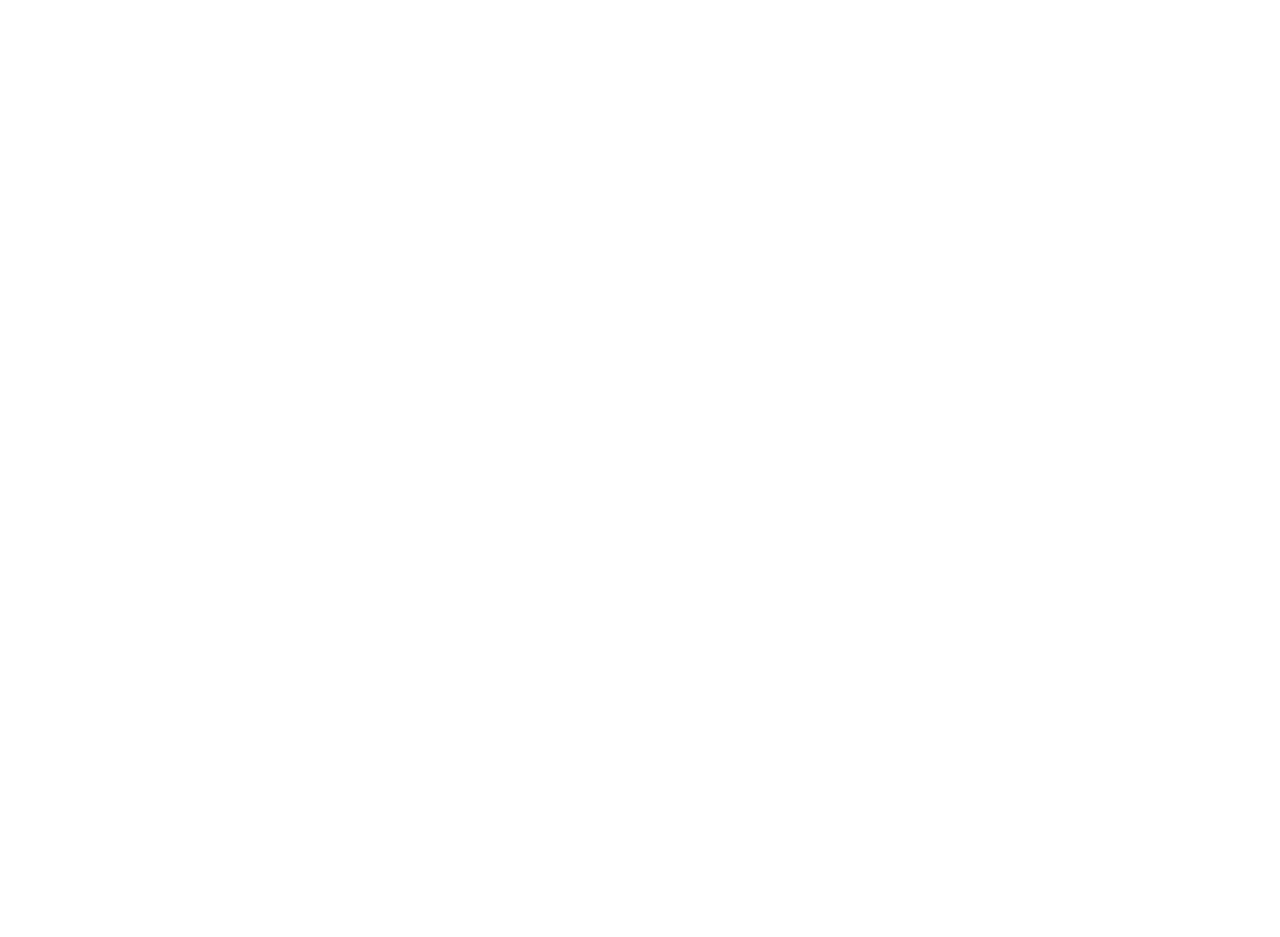
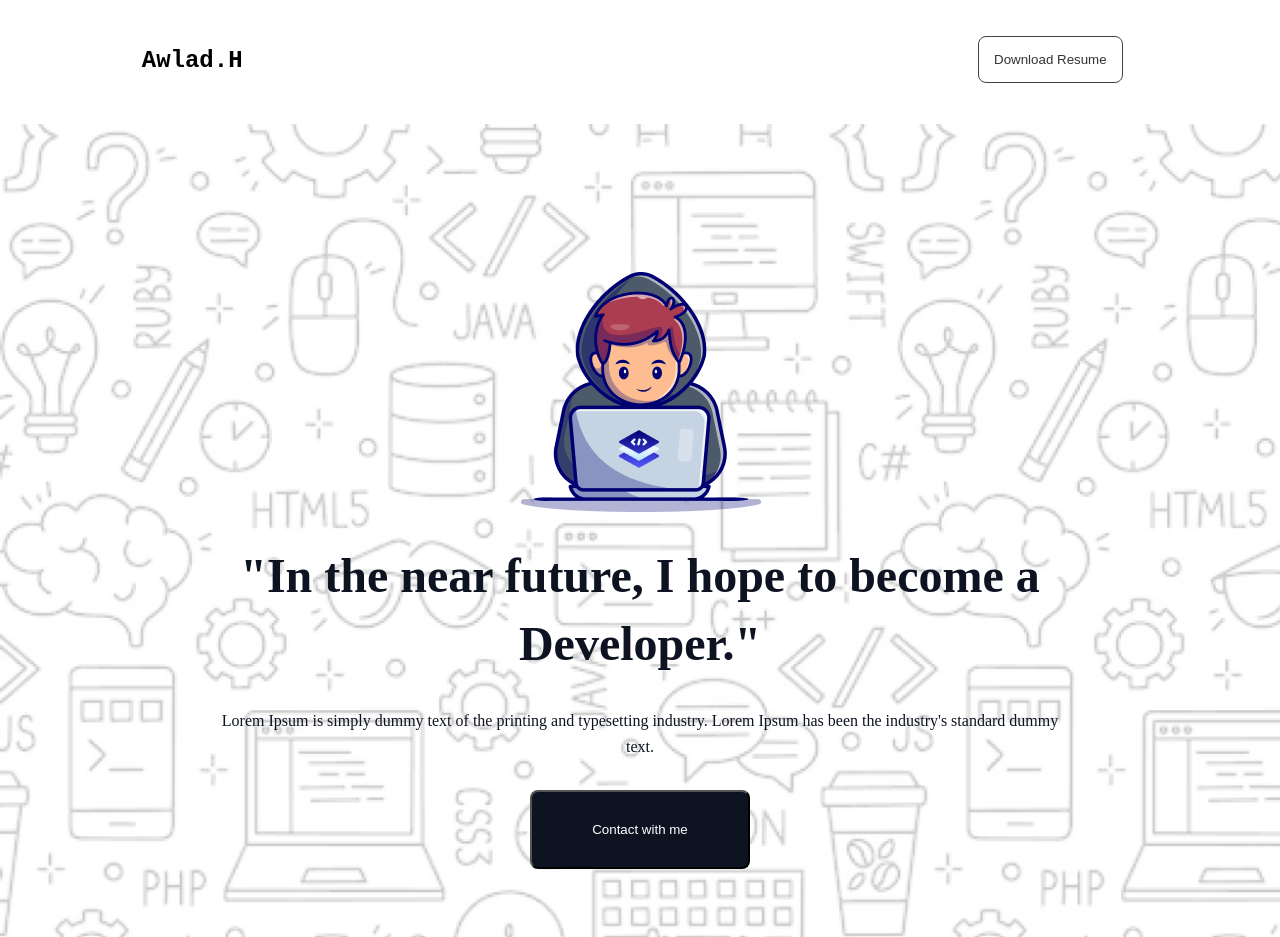
Before and after one commit to lesun93/B10A1, a plain HTML site: page index.html in a window 1280 px wide. Before the commit the page ends 800 px from the top, so only its background shows below. Drawn offline with Linux system fonts and the light colour scheme; a web font is replaced by a local one.

Commit message:
adding Hero page code

```diff
--- a/index.html
+++ b/index.html
@@ -4,8 +4,33 @@
                               <meta charset="UTF-8">
                               <meta name="viewport" content="width=device-width, initial-scale=1.0">
                               <title>B10A1</title>
+                              <link rel="preconnect" href="https://fonts.googleapis.com">
+<link rel="preconnect" href="https://fonts.gstatic.com" crossorigin>
+<link href="https://fonts.googleapis.com/css2?family=Azeret+Mono:ital,wght@0,100..900;1,100..900&display=swap" rel="stylesheet">
+                              <link rel="stylesheet" href="style/style.css">
 </head>
-<body>
+<body class="amf">
+                              <header>
+                                                            <div class="top">
+                                                                                          <h2 class="th">Awlad.H</h3>
+                                                                                          <p class="lth"><button class="dr">Download Resume</button></p>
 
+                                                            </div>
+                                                            <section id="hero">
+                                                                                          <div class="cntnr">
+                                                                                                                        <section class="grp"><img src="./assets/Group.png" alt=""></section>
+                                                                                                                        <h1 class="hd">"In the near future, I hope to become a Developer."</h1>
+                                                                                                                        <p class="txt">Lorem Ipsum is simply dummy text of the printing and typesetting industry. Lorem Ipsum has been the industry's standard dummy text.</p>
+                                                                                                                        <button class="btn">Contact with me</button>
+                                                                                          </div>
+                                                            </section>
+
+                              </header>
+                              <main>
+
+                              </main>
+                              <footer>
+
+                              </footer>
 </body>
 </html>
--- /dev/null
+++ b/style/style.css
@@ -0,0 +1,102 @@
+.amf {
+  font-family: "Azeret Mono", monospace;
+  font-optical-sizing: auto;
+  font-weight: <weight>;
+  font-style: normal;
+}
+*{
+  margin: 0;
+  padding: 0;
+}
+.top{
+  display: flex;
+  justify-content: space-between;
+
+}
+.th{
+padding-top: 47.25px;
+padding-left: 141.75px;
+
+}
+.dr{
+  box-sizing: border-box;
+border: 1px solid rgb(13, 19, 33);
+border-radius: 8px;
+
+opacity: 0.8;
+color: black;
+background: white;
+padding: 15px;
+}
+.lth{
+  padding-right: 157.37px;
+  padding-top: 36.02px;
+
+}
+#hero{
+  background-image: url(../assets/Hero-bg.png);
+  height: 612.88px;
+  background-size: cover;
+  position: absolute;
+  left: 0;
+  right: 0;
+  top: 124.19px;
+  bottom: 4230px;
+  display: flex;
+  justify-content: center;
+  align-items: center;
+  padding-bottom: 200px;
+}
+
+.cntnr{
+  position: absolute;
+  /* width: 938.91px; */
+  height: 551.736px;
+  left: 209.508px;
+  right: 209.508px;
+  top: 147.58px;
+  bottom: 4271.68px;
+  display: flex;
+  flex-direction: column;
+  justify-content: flex-start;
+  align-items: center;
+  padding-bottom: 0px;
+
+
+
+}
+.grp{
+  /* Group */
+/* position: absolute; */
+width: 240.28px;
+height: 240px;
+left: 257.67%;
+right: -257.67%;
+padding-bottom: 30px;
+}
+.hd{
+  color: rgb(13, 19, 33);
+font-family: Azeret Mono;
+font-size: 48px;
+font-weight: 800;
+line-height: 68px;
+letter-spacing: 0%;
+text-align: center;
+padding-bottom: 30px;
+}
+.txt{
+  color: rgb(13, 19, 33);
+font-family: Azeret Mono;
+font-size: 16px;
+font-weight: 400;
+line-height: 26px;
+letter-spacing: 0%;
+text-align: center;
+padding-bottom: 30px;
+}
+.btn{
+  padding: 30px 60px 30px 60px;
+  color: white;
+  border-radius: 8px;
+  background: rgb(13, 19, 33);
+}
```
Also changed, not shown: assets/Group 3.png (added), assets/Group 4.png (added), assets/Group.png (added), assets/Hero-bg.png (added), assets/Layer_1.png (added), assets/css.png (added), assets/facebook.png (added), assets/github.png (added), assets/handshake.jpg (added), assets/html.png (added), assets/js.png (added), assets/linkedin-icon 1.png (added), assets/mongodb.png (added), assets/nodejs.png (added), 1 more files.
